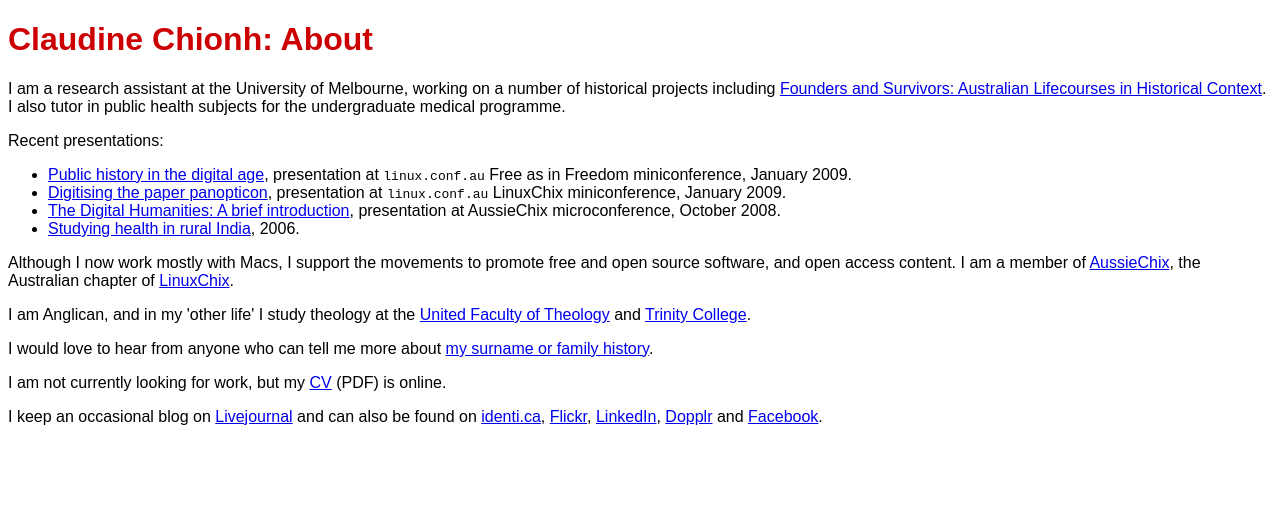
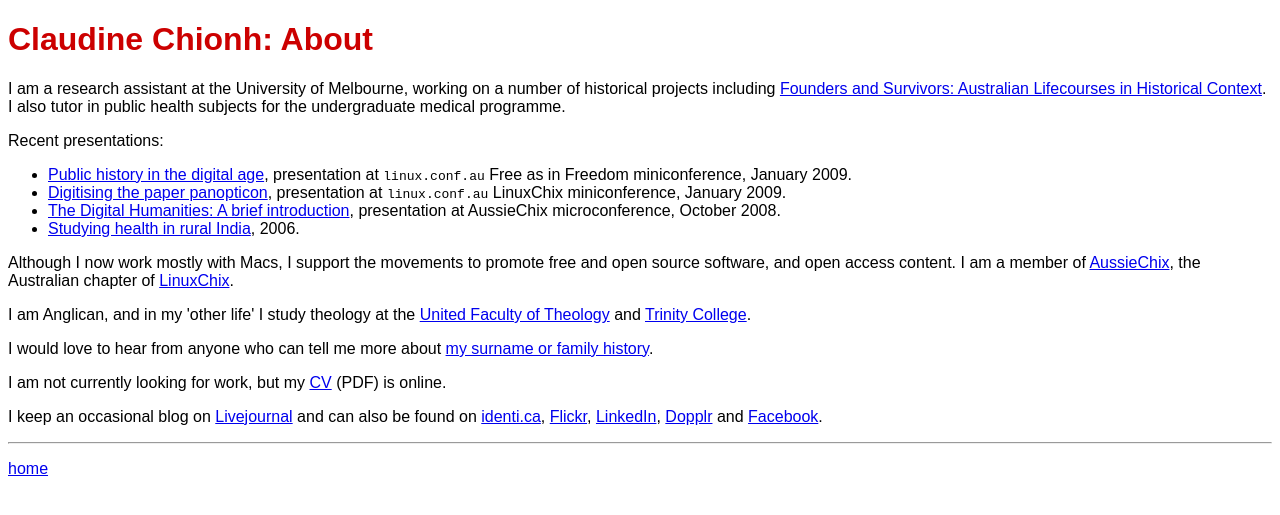
Before and after one commit to claudinec/claudinec.github.io, a Jekyll site: the page built from index.html, in a window 1280 px wide. Shown: the top 515 px of the page. Built offline with Jekyll 4.4.1, drawn with Linux system fonts in a browser that asks for light colours.

Commit message:
link to home

```diff
--- a/_layouts/default.html
+++ b/_layouts/default.html
@@ -9,5 +9,8 @@
     <h1>Claudine Chionh: {{ page.title }}</h1>
 
     {{ content }}
+
+    <hr>
+    <p><a href="http://claudine.github.com/">home</a></p>
   </body>
 </html>
```
